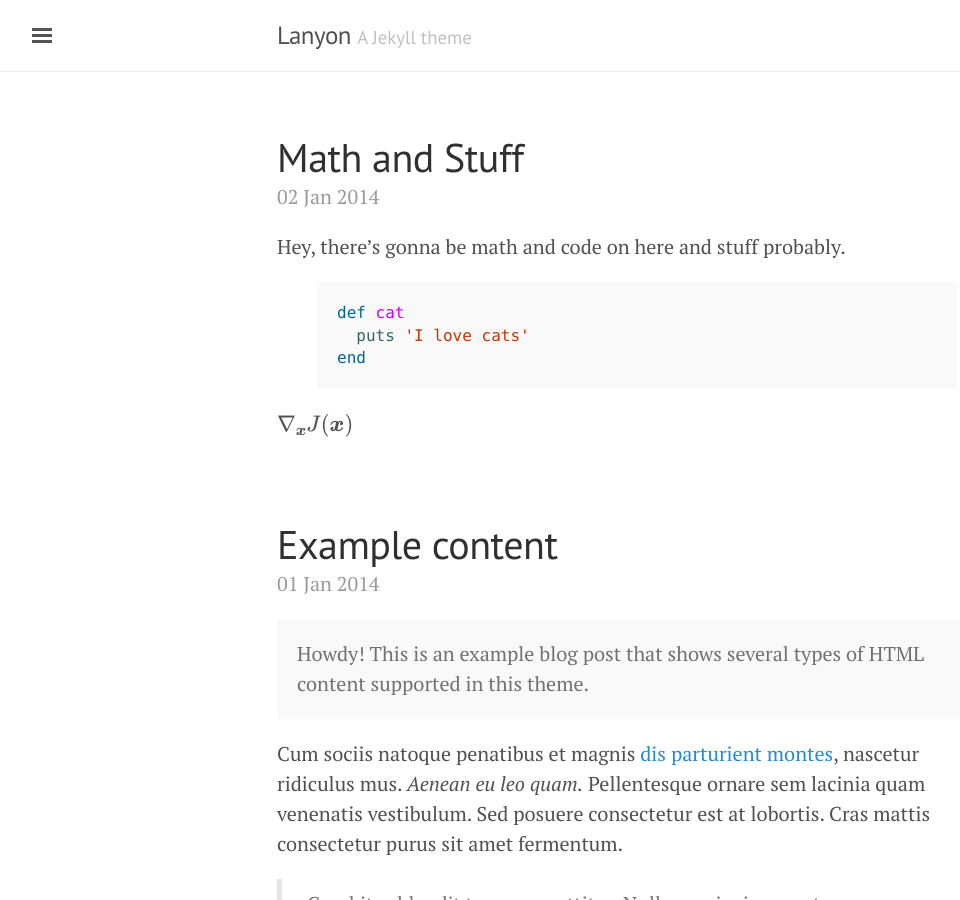
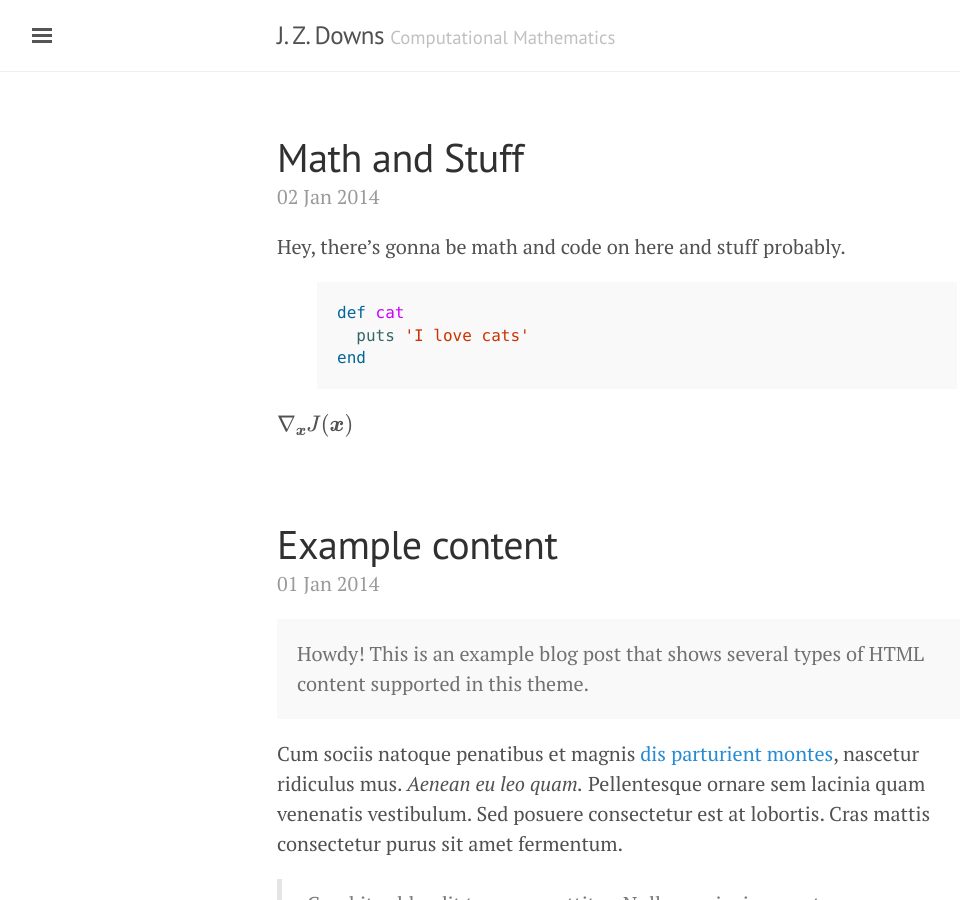
Before and after one commit to JacobDowns/JacobDowns.github.io, a Jekyll site: the page built from index.html, in a window 1280 px wide and 900 px high. Shown: the whole window, without its empty margins (3-963 px from the left). Built offline with Jekyll 4.4.1, drawn with Linux system fonts in a browser that asks for light colours; formulas are drawn with MathJax 3; the list of posts is cut into pages by our own code.

Commit message:
Update _config.yml

```diff
--- a/_config.yml
+++ b/_config.yml
@@ -4,18 +4,17 @@
 permalink:           pretty
 
 # Setup
-title:               Lanyon
-tagline:             'A Jekyll theme'
-description:         'A reserved <a href="http://jekyllrb.com" target="_blank">Jekyll</a> theme that places the utmost gravity on content with a hidden drawer. Made by <a href="https://twitter.com/mdo" target="_blank">@mdo</a>.'
-url:                 http://lanyon.getpoole.com
+title:               J. Z. Downs
+tagline:             'Computational Mathematics'
+description:         'A place for code projects, math, and visualizations.'
+url:                 https://jacobdowns.github.io/
 baseurl:             ''
 paginate:            5
 
 # About/contact
 author:
-  name:              Mark Otto
-  url:               https://twitter.com/mdo
-  email:             markdotto@gmail.com
+  name:              Jacob Downs
+  email:             jacob.downs@umontana.edu
 
 # Custom vars
 version:             1.0.0
```
